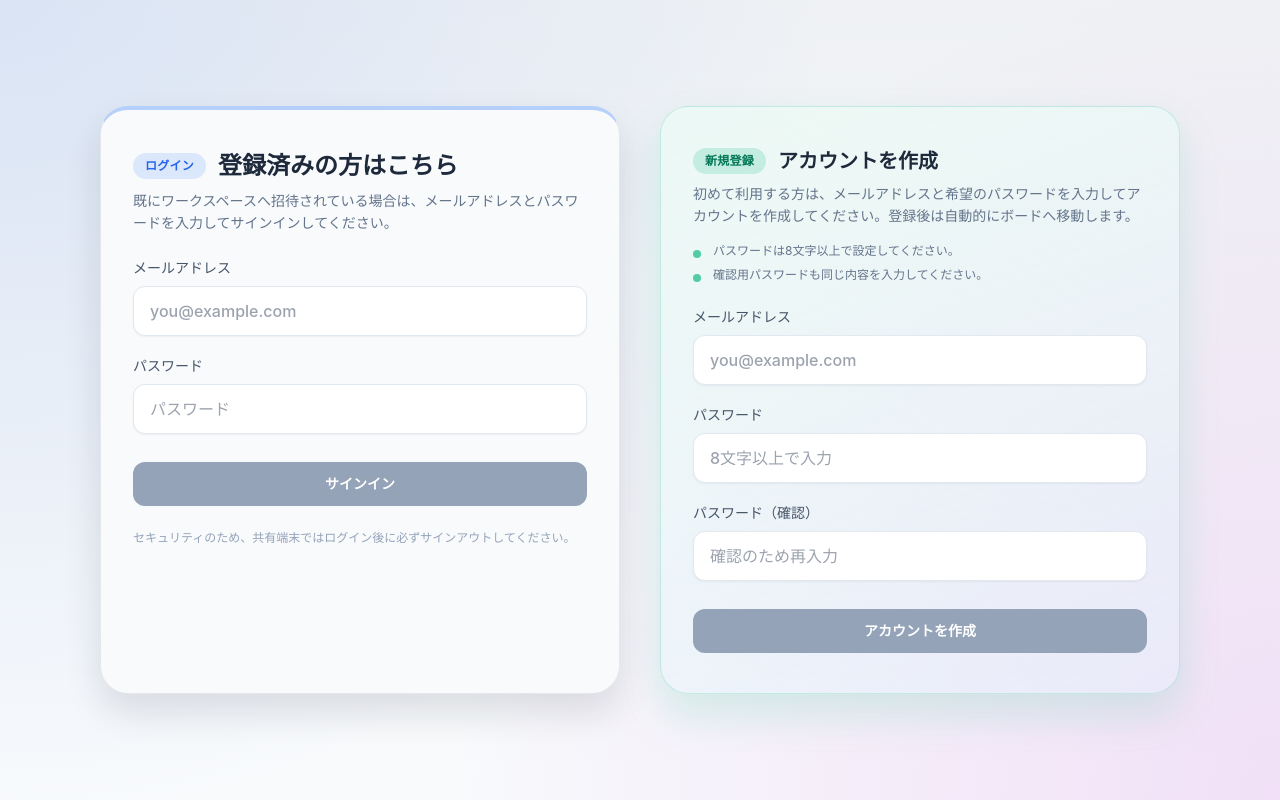
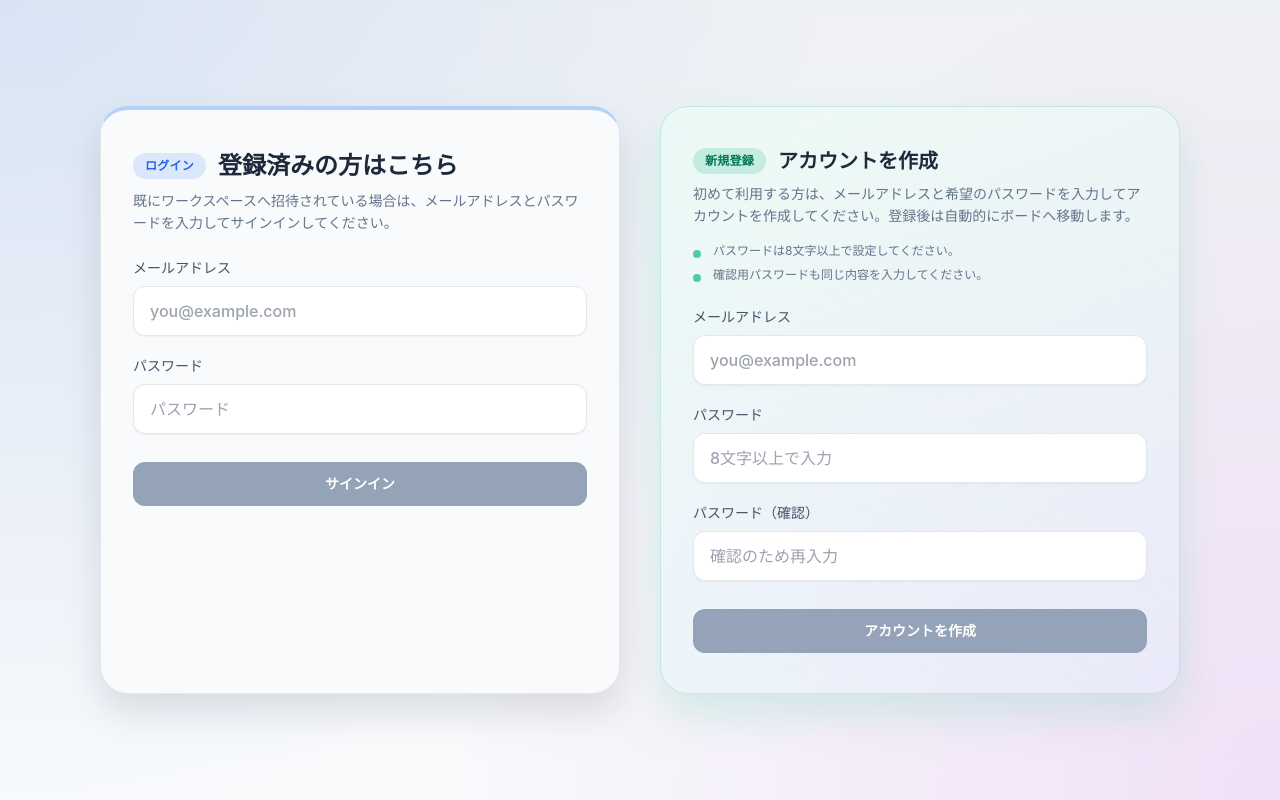
Before and after one commit to ist-h-i/todo-generator, an Angular app in the folder frontend/: page /login in a window 1280 px wide. Built offline with nearby package versions, Linux system fonts and the light colour scheme.

Commit message:
Remove shared device sign-out reminder from login page

```diff
--- a/frontend/src/app/features/auth/login/page.html
+++ b/frontend/src/app/features/auth/login/page.html
@@ -60,9 +60,6 @@
           </button>
         </form>
 
-        <p id="login-guidance" class="mt-6 text-xs text-slate-400 dark:text-slate-500">
-          セキュリティのため、共有端末ではログイン後に必ずサインアウトしてください。
-        </p>
       </section>
 
       <section
```
